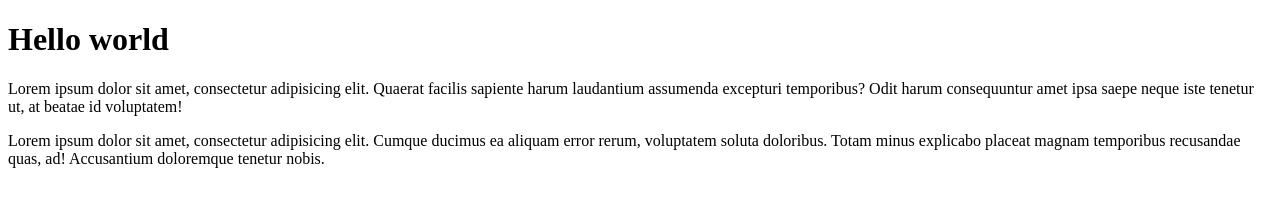
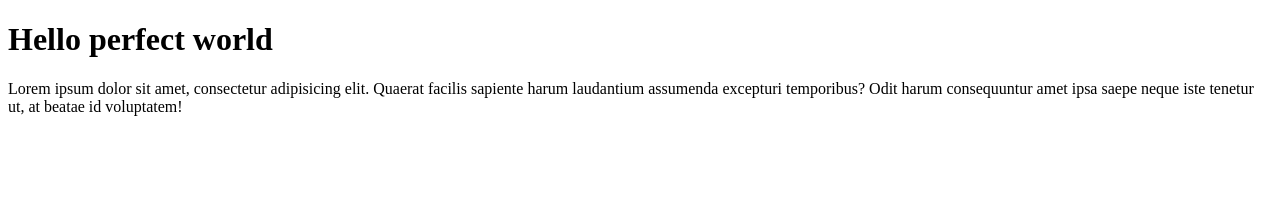
Before and after one commit to bezdvor/bezdvor_reposNEW, a plain HTML site: page index.html in a window 1280 px wide. Drawn offline with Linux system fonts and the light colour scheme.

Commit message:
index.html

```diff
--- a/index.html
+++ b/index.html
@@ -5,8 +5,8 @@
     <title>Document</title>
 </head>
 <body>
-    <h1>Hello world</h1>
+    <h1>Hello perfect world</h1>
     <p>Lorem ipsum dolor sit amet, consectetur adipisicing elit. Quaerat facilis sapiente harum laudantium assumenda excepturi temporibus? Odit harum consequuntur amet ipsa saepe neque iste tenetur ut, at beatae id voluptatem!</p>
-    <p>Lorem ipsum dolor sit amet, consectetur adipisicing elit. Cumque ducimus ea aliquam error rerum, voluptatem soluta doloribus. Totam minus explicabo placeat magnam temporibus recusandae quas, ad! Accusantium doloremque tenetur nobis.</p>
+
 </body>
 </html>
```
